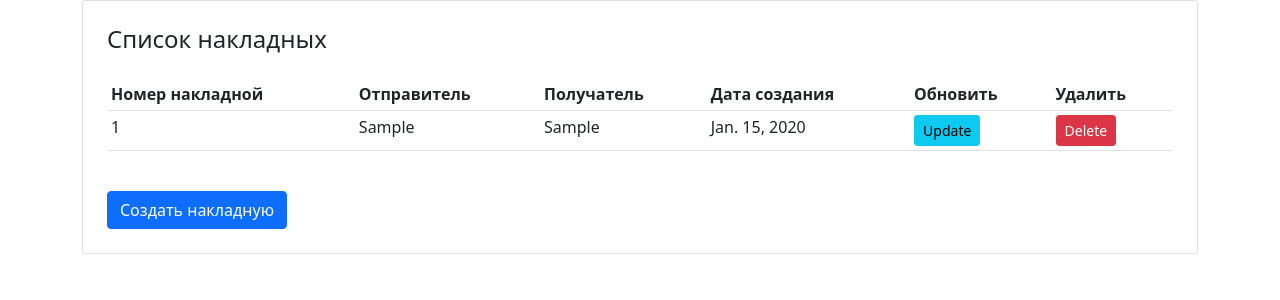
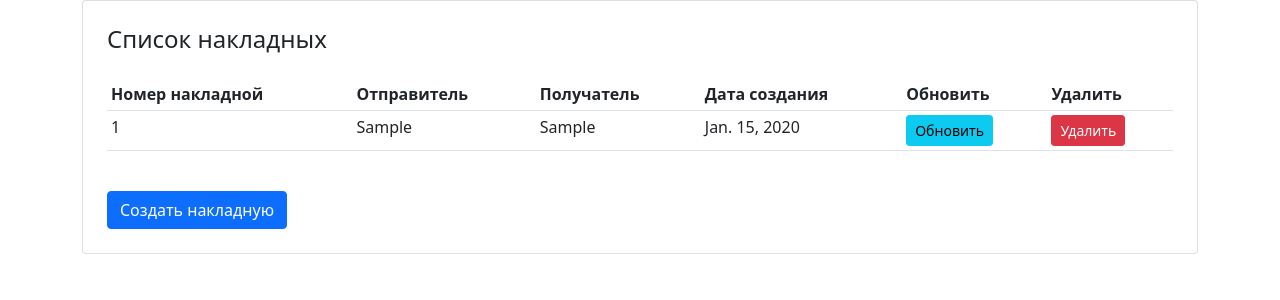
Before and after one commit to Shchetkin-AY/Delivery_site, a Django app: page /packing_lists/ in a window 1280 px wide. Shown: the part 86-386 px from the top of the page. Run offline with Django 4.2, Linux system fonts and the light colour scheme; tables that the repository leaves empty hold one stand-in row (values such as "Sample post").

Commit message:
Some visual edits

```diff
--- a/manager/templates/manager/packing_lists.html
+++ b/manager/templates/manager/packing_lists.html
@@ -23,8 +23,8 @@
                   <td>{{list.sender.company}}</td>
                   <td>{{list.destination.company}}</td>
                   <td>{{list.created}}</td>
-                  <td><a class="btn btn-sm btn-info" href="#">Update</a></td>
-                  <td><a class="btn btn-sm btn-danger" href="{% url 'delete_list' list.pk %}">Delete</a></td>
+                  <td><a class="btn btn-sm btn-info" href="#">Обновить</a></td>
+                  <td><a class="btn btn-sm btn-danger" href="{% url 'delete_list' list.pk %}">Удалить</a></td>
                 </tr>
                 {% endfor %}
                 </table>
--- a/manager/views.py
+++ b/manager/views.py
@@ -43,12 +43,8 @@ class PackingListDelete(DeleteView):
     template_name = "manager/delite_list.html"
     success_url = '/packing_lists/'
 
-
-    # def get_object(self, **kwargs):
-    #     pk = PackingList.objects.get(pk=self.kwargs['packinglist_pk'])
-    #     return pk
     def delete(self, request, *args, **kwargs):
-       self.object = self.get_object(id=self.request.pk)
+       self.object = self.get_object()
        self.object.delete()
        return redirect('packing_lists')
 
```
